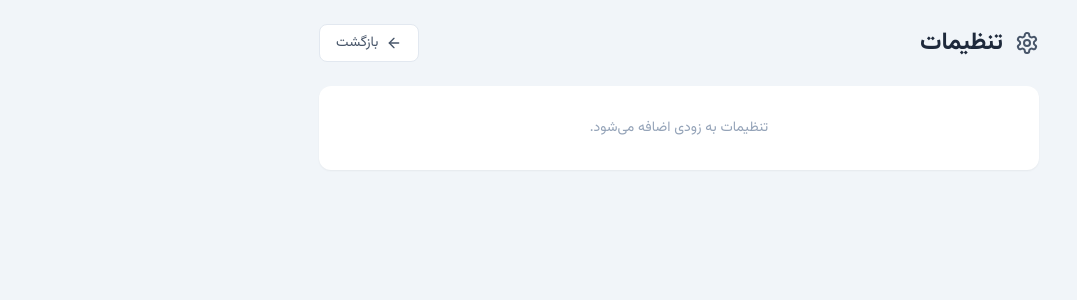
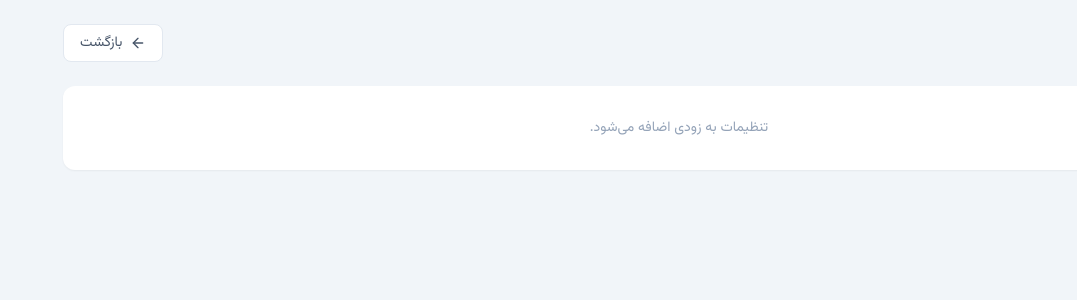
Before and after one commit to mkarim1378/SeeRM, a React (Vite) app in the folder frontend/: page /settings in a window 1280 px wide. Shown: the top 300 px of the page, without its empty margins (203-1280 px from the left). Built offline with nearby package versions, Linux system fonts and the light colour scheme; a web font is replaced by a local one.

Commit message:
Match settings page max width to dashboard

```diff
--- a/frontend/src/pages/SettingsPage.jsx
+++ b/frontend/src/pages/SettingsPage.jsx
@@ -5,7 +5,7 @@ export default function SettingsPage() {
   const navigate = useNavigate()
 
   return (
-    <div className="p-6 max-w-3xl mx-auto space-y-6" dir="rtl">
+    <div className="p-6 max-w-7xl mx-auto space-y-6" dir="rtl">
       <div className="flex items-center justify-between">
         <div className="flex items-center gap-3">
           <Settings size={24} className="text-slate-600" />
```
